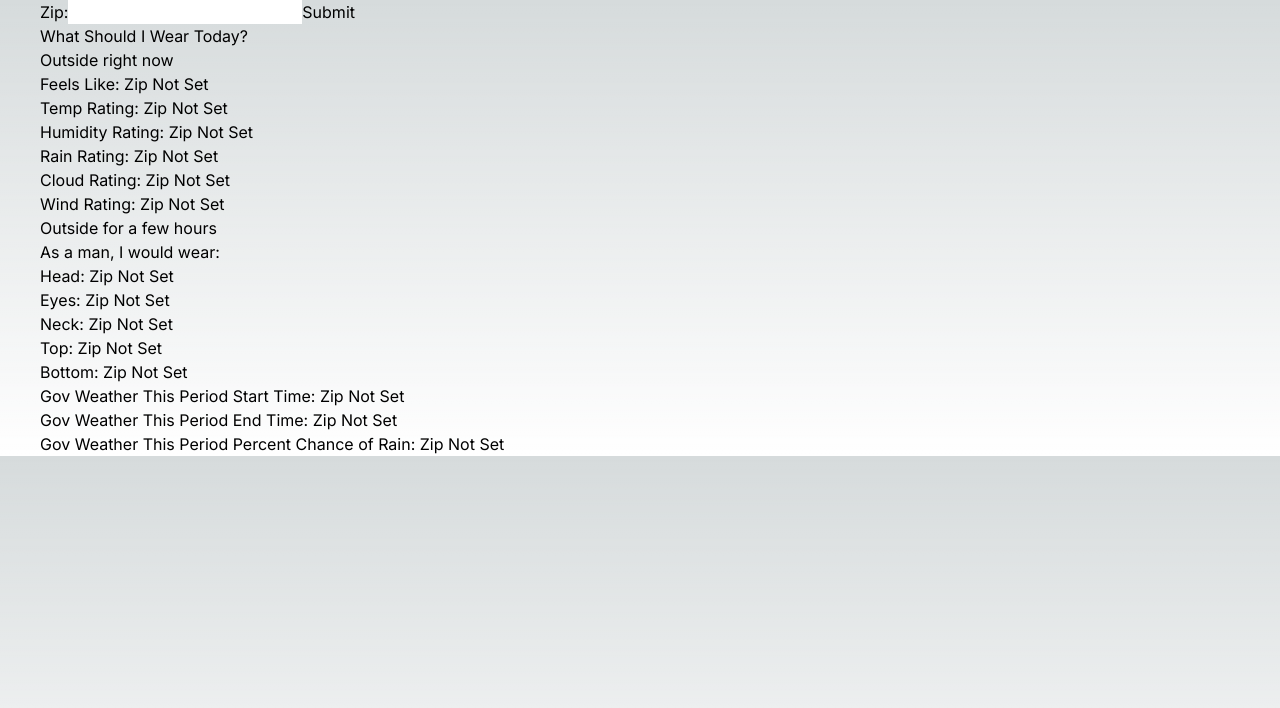
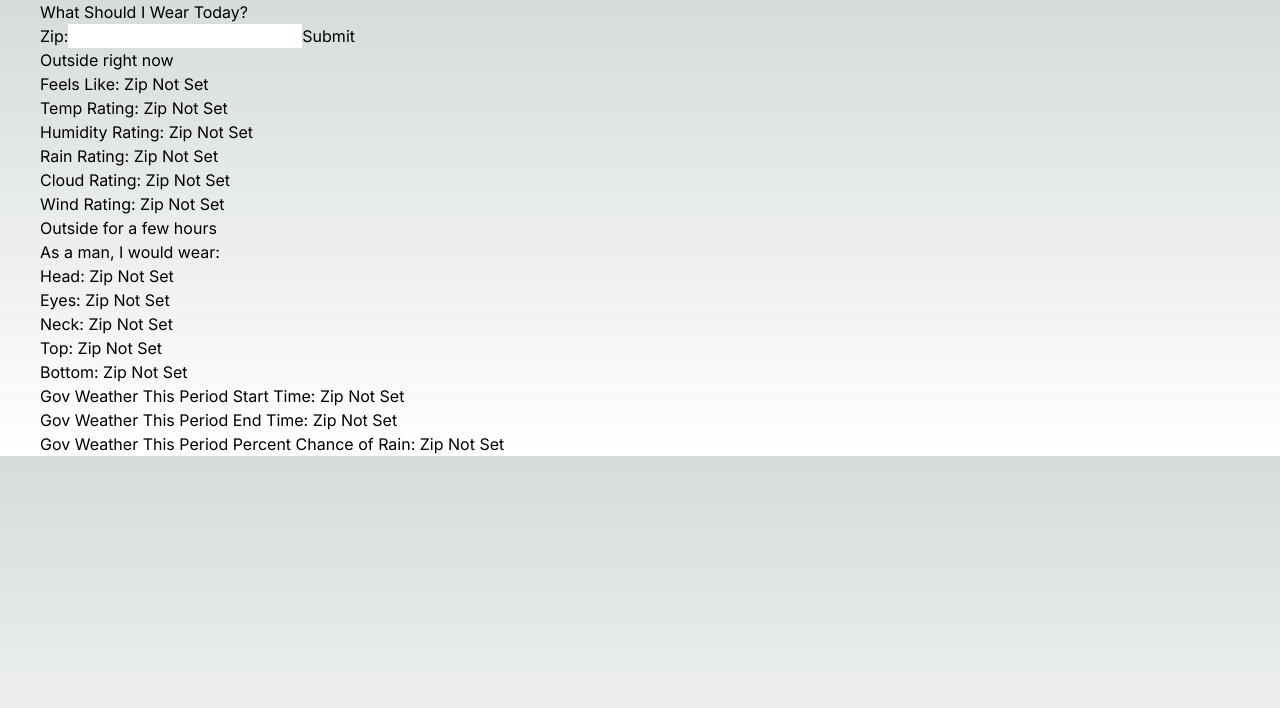
Before and after one commit to ryanndunn/what-should-i-wear, a Next.js app: page / in a window 1280 px wide. Shown: the top 708 px of the page. Built offline with nearby package versions, Linux system fonts and the light colour scheme; no server answers.

Commit message:
component out zip form

```diff
--- a/app/page.tsx
+++ b/app/page.tsx
@@ -2,6 +2,7 @@
 
 import React, { useEffect, useState, SyntheticEvent } from 'react';
 import { fetchWeatherData } from '@/app/lib/data';
+import ZipForm from '@/app/ui/zip-form';
 
 export default function Page() {
 
@@ -338,7 +339,7 @@ export default function Page() {
 
   },[govWeather,openWeatherCurrent]);
 
-  const handleSubmit = (e: SyntheticEvent) => {
+  const handleSubmit = (e: React.FormEvent<HTMLFormElement>) => {
 
     e.preventDefault();
 
@@ -351,18 +352,22 @@ export default function Page() {
 
   };
 
+  const handleOnChange = (e: React.ChangeEvent<HTMLInputElement>) => {
+    setZip(e.target.value);
+  }
+
   return (
     <main className="font-poppins mx-10">
 
-      <form onSubmit={handleSubmit}>
-        <label>
-          Zip:
-          <input type="text" value={zip} onChange={(e) => setZip(e.target.value)} />
-        </label>
-        <input type="submit" value="Submit" />
-      </form>
+      <div className="front-page">
 
-      <p>What Should I Wear Today?</p>
+        <h1>What Should I Wear Today?</h1>
+
+        <ZipForm handleSubmit={handleSubmit} zip={zip} handleOnChange={handleOnChange} />
+
+      </div>
+
+      <div className="weather-details">
 
         <p>Outside right now</p>
 
@@ -386,6 +391,8 @@ export default function Page() {
         <h3>Gov Weather This Period End Time: { zip === "" ? 'Zip Not Set' : govWeather.properties.periods[0].endTime }</h3>
         <h3>Gov Weather This Period Percent Chance of Rain: { zip === "" ? 'Zip Not Set' : govWeather.properties.periods[0].probabilityOfPrecipitation.value }</h3>
 
+      </div>
+
     </main>
   );
 }
--- /dev/null
+++ b/app/ui/zip-form.tsx
@@ -0,0 +1,19 @@
+
+
+interface ZipProps {
+    handleSubmit: (e: React.FormEvent<HTMLFormElement>) => void,
+    handleOnChange: (e: React.ChangeEvent<HTMLInputElement>) => void,
+    zip: string
+}
+
+export default function ZipForm({handleSubmit, handleOnChange, zip}: ZipProps) {
+    return (
+        <form onSubmit={handleSubmit}>
+            <label>
+            Zip:
+            <input type="text" value={zip} onChange={handleOnChange} />
+            </label>
+            <input type="submit" value="Submit" />
+        </form>
+    );
+}
```
Lines whose indentation alone changed are shown as unchanged.
